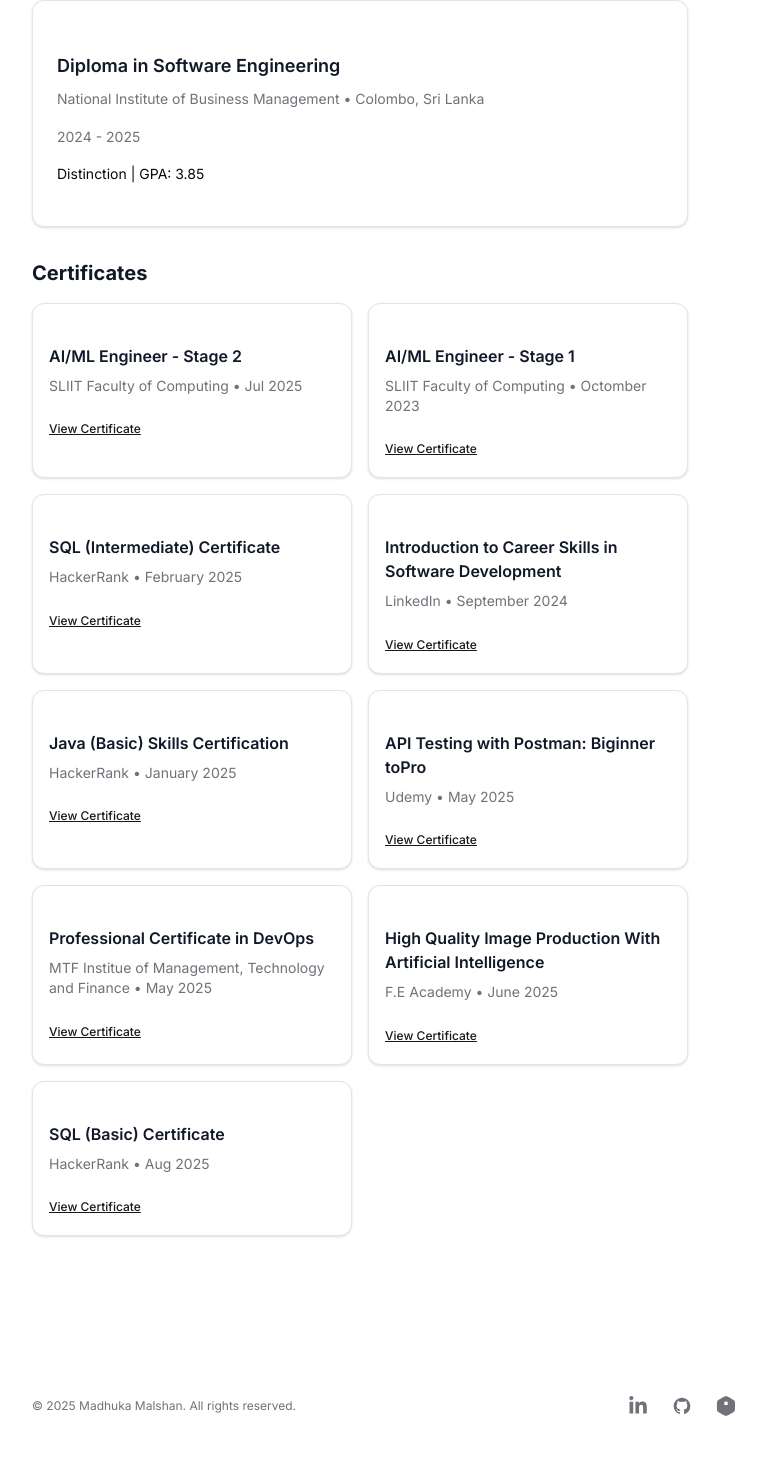
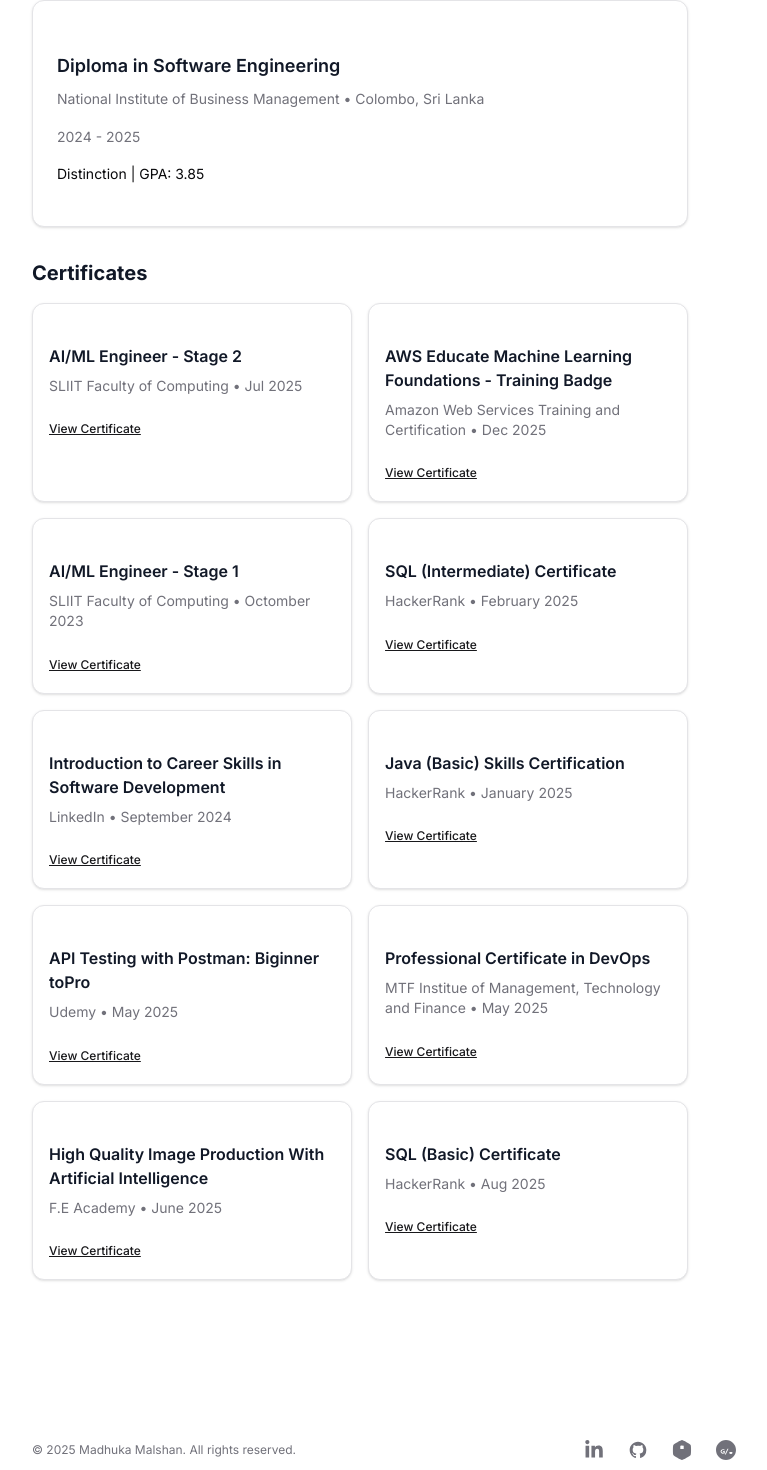
Before and after one commit to madhuka2002/portfolio, a Next.js app: page /about in a window 1280 px wide. Shown: the part 1819-3289 px from the top of the page, without its empty margins (256-1023 px from the left). Before the commit the page ends 3267 px from the top, so only its background shows below. Built offline with nearby package versions, Linux system fonts and the light colour scheme; a web font is replaced by a local one.

Commit message:
Add aws ML foundation badge

```diff
--- a/components/education.tsx
+++ b/components/education.tsx
@@ -42,6 +42,12 @@
       issuer: 'SLIIT Faculty of Computing',
       date: 'Jul 2025',
       link: 'https://code.sliit.org/certificates/qix0xmtlsk'
+    },
+    {
+      name: 'AWS Educate Machine Learning Foundations - Training Badge',
+      issuer: 'Amazon Web Services Training and Certification',
+      date: 'Dec 2025',
+      link: 'https://www.credly.com/badges/9d4bfd6e-0e3e-49e0-9ca0-5d721c6ea041/linked_in_profile'
     },
     {
       name: 'AI/ML Engineer - Stage 1',
--- a/components/footer.tsx
+++ b/components/footer.tsx
@@ -38,7 +38,20 @@
         />
       </svg>
     )
+  },
+  {
+    name: 'AWSEducate',
+    href: 'https://www.credly.com/users/madhuka-malshan',
+    icon: (props: JSX.IntrinsicAttributes & SVGProps<SVGSVGElement>) => (
+      <svg fill='currentColor' viewBox='0 0 512 512' {...props}>
+        <path
+          fillRule='evenodd'
+          d="M256 0C114.6 0 0 114.6 0 256s114.6 256 256 256 256-114.6 256-256S397.4 0 256 0zm115.9 352.6c-9.6 0-17.5-2.1-23.6-6.4-6.1-4.2-9.1-9.6-9.1-16.1 0-5.3 1.7-9.8 5-13.4 3.4-3.7 8-6.5 14-8.6 6-2 13.3-3.1 22-3.1 8.9 0 16.5 1 22.8 3 6.3 2 11.2 4.7 14.6 8.2 3.4 3.5 5.1 7.5 5.1 12.2 0 9.5-5.5 17-16.5 22.4-11 5.4-25.6 8.1-43.7 8.1zm-77.4-129.2h24.7l-69.4 149.5h-24.5zm-158 67.3c0 10.8 3.2 19.2 9.8 25.2 6.5 6 15.5 9 26.8 9 5.2 0 10-.5 14.4-1.6 4.4-1.1 8.6-2.7 12.4-4.8v-17.9h-21.1v-18.2h44.7v54c-4.6 3.3-11.3 6.3-20.2 8.9-8.9 2.6-17.7 3.9-26.4 3.9-17.5 0-31.8-5.1-42.9-15.2-11.1-10.1-16.7-23.4-16.7-39.9 0-16.8 5.7-30.2 17.2-40.1 11.4-10 26.7-15 45.9-15 7.7 0 15.1.7 22.2 2.3 7.1 1.5 13.1 3.6 17.9 6.1l-6.6 19.3c-9.5-5.4-20.1-8.1-31.8-8.1-10.4 0-18.8 3-25.1 9-6.3 6.1-9.5 14.5-9.5 25.4z"
+        />
+      </svg>
+    )
   }
+
 
 ]
 
```
